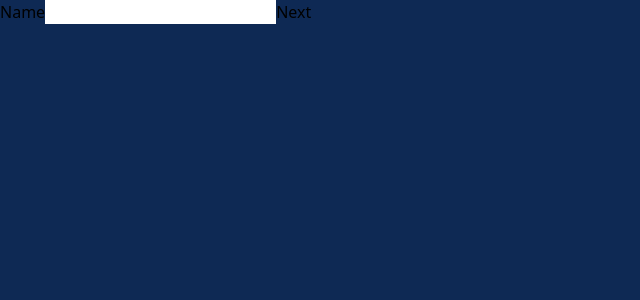
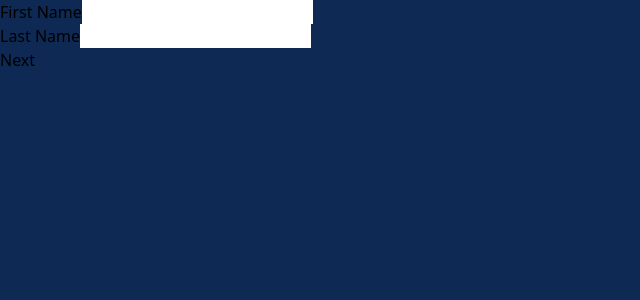
Before and after one commit to AashishKatila/Multistep-form, a React (Vite) app: page / in a window 1280 px wide. Shown: the top 300 px of the page, without its empty margins (0-640 px from the left). Built offline with nearby package versions, Linux system fonts and the light colour scheme.

Commit message:
Add react hook form and conditional rendering

```diff
--- a/src/App.tsx
+++ b/src/App.tsx
@@ -1,135 +1,53 @@
-import { FC, useState, ChangeEvent, FormEvent } from "react";
-import { useForm, SubmitHandler } from "react-hook-form";
+import Name from "./components/Name";
+import Email from "./components/Email";
+import Password from "./components/Password";
+import { usePageContext } from "./context/PageContext";
 import "./App.css";
 
-interface IFormData {
-  name: string;
-  email: string;
-  message: string;
+const App = () => {
+  const { page, setPage } = usePageContext();
+  console.log(page);
+
+  const renderAccToPage: any = () => {
+    switch (page) {
+      case 0:
+        return <Name />;
+      case 1:
+        return <Email />;
+      case 2:
+        return <Password />;
     }
-
-const App: FC = () => {
-  const [step, setStep] = useState<number>(1);
-  // const [formData, setFormData] = useState<IFormData>({
-  //   name: "",
-  //   email: "",
-  //   message: "",
-  // }); //To remove warning uncontrolled to controlled
-
-  const { register, handleSubmit } = useForm<IFormData>();
-  const onSubmit: SubmitHandler<IFormData> = (data) => console.log(data);
-
-  const handleNext = (): void => {
-    // switch (step) {
-    //   case 1:
-    //     if (!formData.name) {
-    //       alert("Please fill in the Name field.");
-    //       return;
-    //     }
-    //     break;
-    //   case 2:
-    //     if (!formData.email) {
-    //       alert("Please fill in the Email field.");
-    //       return;
-    //     }
-    //     break;
-    //   case 3:
-    //     if (!formData.message) {
-    //       alert("Please fill in the Message field.");
-    //       return;
-    //     }
-    //     break;
-    //   default:
-    //     break;
-    // }
-
-    console.log(step);
-    setStep(step + 1);
   };
 
-  const handlePrevious = (): void => {
-    console.log(step);
-    setStep(step - 1);
-  };
+  return (
+    <div className="flex mt-4 ml-5">
 
-  // const handleInputChange = (event: ChangeEvent<HTMLInputElement>): void => {
-  //   const { name, value } = event.target;
-  //   setFormData({ ...formData, [name]: value });
-  // };
-
-
-  return (
-    <form
-      onSubmit={handleSubmit(onSubmit)}
-      className="flex justify-center px-20 pt-4 pb-4"
+      {/* Back Button  */}
+      {page >0  && (
+        <button
+          className="bg-green-600 ml-5 px-4 py-1 rounded-lg mr-4 text-white"
+          onClick={() => setPage((pageNo) => pageNo - 1)}
         >
-      <div className="flex items-center">
-        {step > 1 && (
-          <button
-            onClick={handlePrevious}
-            className="bg-blue-500 mx-5 px-4 py-1 rounded-lg text-white"
-          >
-            Previous
+          Back
         </button>
         )}
 
-        {step === 1 && (
-          <>
-            <label className="text-white mr-5" htmlFor="Name">
-              Name
-            </label>
+         {/* Page Contents */}
 
-            <input
-              className="py-1 rounded-lg pl-3"
-              {...register("name", { required: true, maxLength: 20 })}
-            />
-          </>
-        )}
+      {renderAccToPage()}
 
-        {step === 2 && (
-          <>
-            <label htmlFor="Name" className="text-white mr-5">
-              Email
-            </label>
-
-            <input
-              className="py-1 rounded-lg pl-3"
-              {...register("email", {required: true,
-                pattern: /^[\w-\.]+@([\w-]+\.)+[\w-]{2,4}$/g,
-              })}
-            />
-          </>
-        )}
-
-        {step === 3 && (
-          <>
-            <label htmlFor="Name" className="text-white mr-5">
-              Message
-            </label>
-
-            <input
-              className="py-1 rounded-lg pl-3"
-              {...register("message", { required: true, maxLength: 50 })}
-            />
-          </>
-        )}
-
-        {step < 3 ? (
+      {/* Next Button  */}
+      {page >= 0 && page < 2 && (
         <button
-            onClick={handleNext}
-            className="bg-blue-500 ml-5 px-4 py-1 rounded-lg text-white"
+          className="bg-green-600 ml-5 px-4 py-1 rounded-lg text-white"
+          onClick={() => setPage((pageNo) => pageNo + 1)}
         >
           Next
         </button>
-        ) : (
-          step === 3 && (
-            <button className="bg-green-600 ml-5 px-4 py-1 rounded-lg text-white">
-              Submit
-            </button>
-          )
       )}
+
+
     </div>
-    </form>
   );
 };
 
--- /dev/null
+++ b/src/components/Email.tsx
@@ -0,0 +1,34 @@
+import React, { useState } from "react";
+import { IFormInput } from "../types/formTypes";
+
+const Email = () => {
+  const [formData, setFormData] = useState<IFormInput>({
+    firstName: "",
+    lastName: "",
+    email: "",
+    password: "",
+  });
+
+  const handleInputChange = (event: React.ChangeEvent<HTMLInputElement>) => {
+    const { name, value } = event.target;
+    setFormData((prevData) => ({ ...prevData, [name]: value }));
+  };
+
+  return (
+    <div>
+      <label htmlFor="Email" className="text-white mr-5">
+        Email
+      </label>
+      <input
+        type="email"
+        className="py-1 rounded-lg pl-3"
+        name="Email"
+        value={formData.email}
+        onChange={handleInputChange}
+        required
+      />
+    </div>
+  );
+};
+
+export default Email;
--- /dev/null
+++ b/src/components/Name.tsx
@@ -0,0 +1,47 @@
+import React, { useState } from "react";
+import { IFormInput } from "../types/formTypes";
+
+const Name = () => {
+  const [formData, setFormData] = useState<IFormInput>({
+    firstName: "",
+    lastName: "",
+    email: "",
+    password: "",
+  });
+
+  const handleInputChange = (event: React.ChangeEvent<HTMLInputElement>) => {
+    const { name, value } = event.target;
+    setFormData((prevData) => ({ ...prevData, [name]: value }));
+  };
+
+  return (
+    <div className="flex items-center ">
+      <label htmlFor="name" className="text-white mr-5">
+        First Name
+      </label>
+      <input
+        type="text"
+        className="py-1 rounded-lg pl-3 mr-4"
+        name="First Name"
+        value={formData.firstName}
+        onChange={handleInputChange}
+        required
+      />
+      <br />
+
+      <label htmlFor="name" className="text-white mr-5">
+        Last Name
+      </label>
+      <input
+        type="text"
+        className="py-1 rounded-lg pl-3"
+        name="Last Name"
+        value={formData.lastName}
+        onChange={handleInputChange}
+        required
+      />
+    </div>
+  );
+};
+
+export default Name;
--- /dev/null
+++ b/src/components/Password.tsx
@@ -0,0 +1,34 @@
+import React, { useState } from "react";
+import { IFormInput } from "../types/formTypes";
+
+const Password = () => {
+  const [formData, setFormData] = useState<IFormInput>({
+    firstName: "",
+    lastName: "",
+    email: "",
+    password: "",
+  });
+
+  const handleInputChange = (event: React.ChangeEvent<HTMLInputElement>) => {
+    const { name, value } = event.target;
+    setFormData((prevData) => ({ ...prevData, [name]: value }));
+  };
+
+  return (
+    <div>
+      <label htmlFor="Password" className="text-white mr-5">
+        Password
+      </label>
+      <input
+        type="password"
+        className="py-1 rounded-lg pl-3"
+        name="Password"
+        value={formData.password}
+        onChange={handleInputChange}
+        required
+      />
+    </div>
+  );
+};
+
+export default Password;
--- a/src/main.tsx
+++ b/src/main.tsx
@@ -1,10 +1,13 @@
-import React from 'react'
-import ReactDOM from 'react-dom/client'
-import App from './App.tsx'
-import './index.css'
+import React from "react";
+import ReactDOM from "react-dom/client";
+import App from "./App.tsx";
+import "./index.css";
+import PageContextProvider  from "./context/PageProvider.tsx";
 
-ReactDOM.createRoot(document.getElementById('root')!).render(
+ReactDOM.createRoot(document.getElementById("root")!).render(
   <React.StrictMode>
-    <App />
-  </React.StrictMode>,
-)
+    <PageContextProvider>
+      <App />
+    </PageContextProvider>
+  </React.StrictMode>
+);
--- /dev/null
+++ b/src/types/formTypes.tsx
@@ -0,0 +1,6 @@
+export interface IFormInput {
+    firstName: string
+    lastName: string
+    email: string
+    password:string
+  }
```
Lines whose indentation alone changed are shown as unchanged.
